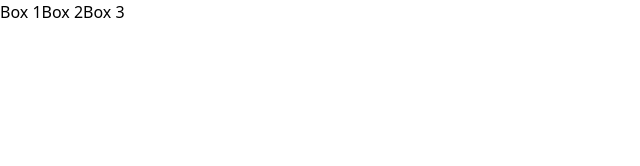
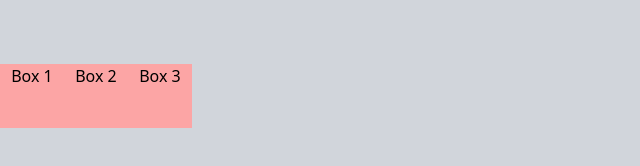
Before and after one commit to SauelAlmonte/tailwind-redo, a website: page 07-responsive/index.html in a window 1280 px wide. Shown: the whole page, without its empty margins (0-640 px from the left). Drawn offline with nearby package versions, Linux system fonts and the light colour scheme.

Commit message:
Tailwindcss Play CDN

```diff
--- a/07-responsive/index.html
+++ b/07-responsive/index.html
@@ -9,10 +9,12 @@
     <title>07-Responsive</title>
 </head>
 <body>
-<div class="flex">
-    <div class="gb-red-300">Box 1</div>
-    <div class="gb-red-300">Box 2</div>
-    <div class="gb-red-300">Box 3</div>
+<div class="bg-gray-300 h-screen py-16">
+    <div class="flex mx-auto">
+        <div class="bg-red-300 w-16 h-16 text-center">Box 1</div>
+        <div class="bg-red-300 w-16 h-16 text-center">Box 2</div>
+        <div class="bg-red-300 w-16 h-16 text-center">Box 3</div>
+    </div>
 </div>
 </body>
 </html>
```
